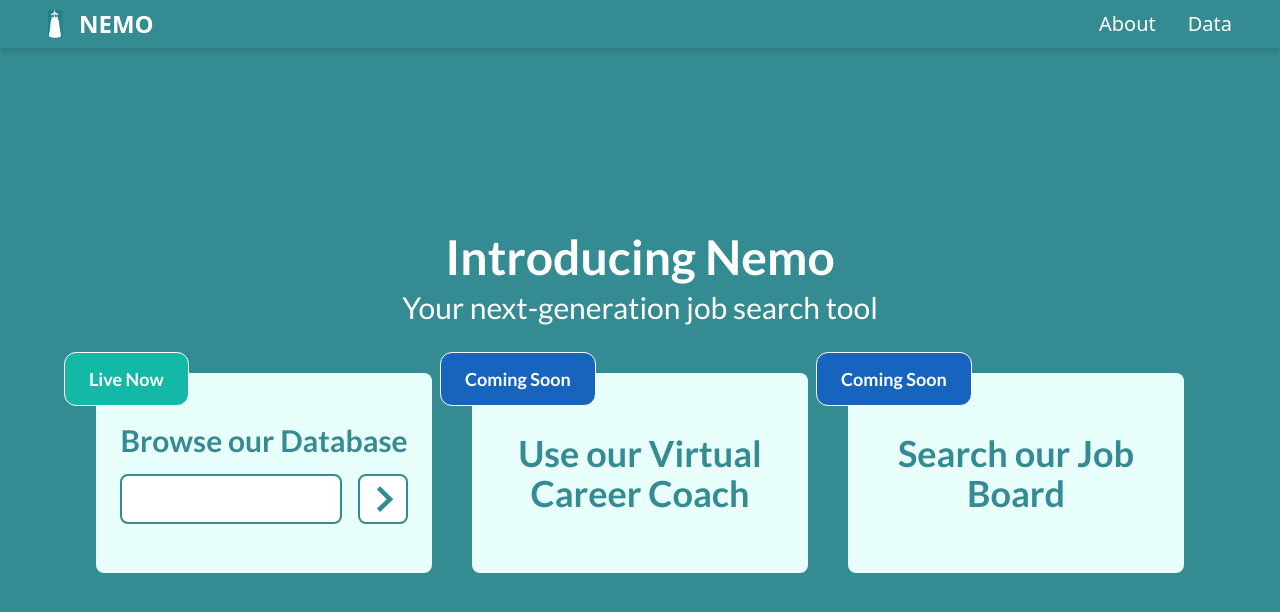
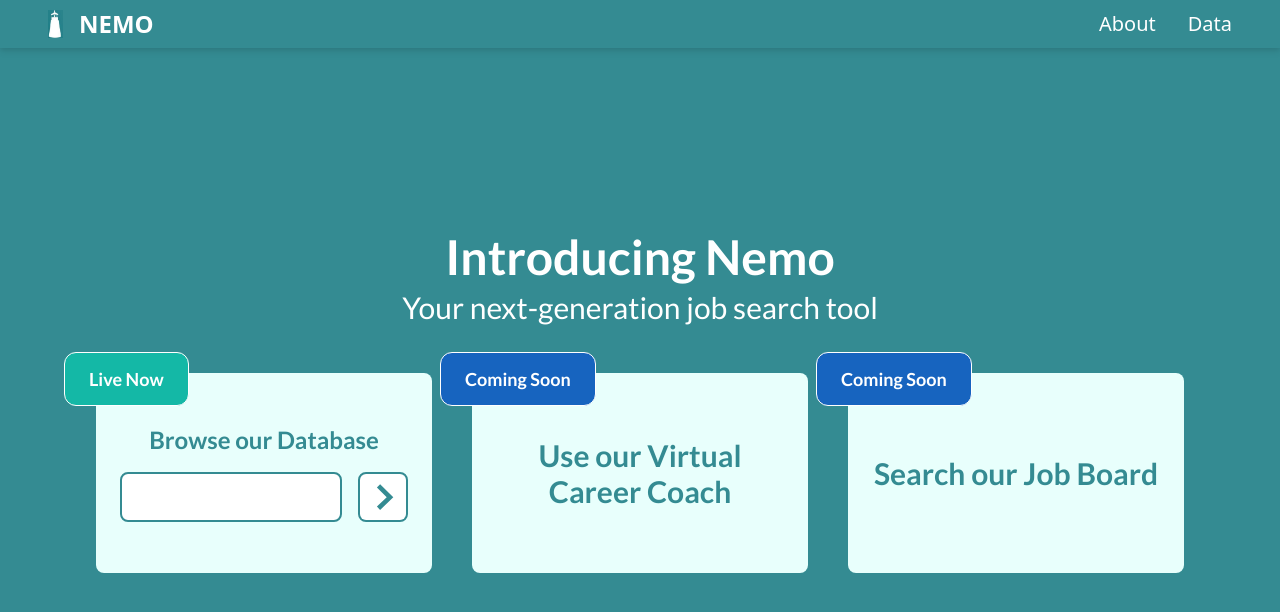
Before and after one commit to BlueMath-Warriors/nemo-app, a Next.js app: page / in a window 1280 px wide. Shown: the top 612 px of the page. Built offline with nearby package versions, Linux system fonts and the light colour scheme.

Commit message:
reduced font sizes of cards on main page

```diff
--- a/pages/index.js
+++ b/pages/index.js
@@ -38,7 +38,7 @@ export default function Home() {
         <div className="flex flex-col md:flex-row gap-10 items-center justify-center px-8">
           <div className="relative flex flex-col justify-center items-center px-6 bg-nemo-blue-light gap-4 w-full md:w-[30%] h-[200px] rounded-lg">
             <StatusTag text={"Live Now"} variant={"teal"} />
-            <h2 className="text-2xl lg:text-2xl xl:text-3xl font-bold text-nemo-dark text-center">
+            <h2 className="text-2xl md:text-xl lg:text-xl xl:text-2xl font-bold text-nemo-dark text-center">
               Browse our Database
             </h2>
             <Search />
@@ -46,14 +46,14 @@ export default function Home() {
           <div className="relative flex justify-center items-center px-6 bg-nemo-blue-light w-full md:w-[30%] h-[200px] text-center rounded-lg">
             <StatusTag text={"Coming Soon"} variant={"blue"} />
 
-            <p className="text-nemo-dark font-bold text-2xl lg:text-3xl xl:text-4xl cursor-pointer">
+            <p className="text-nemo-dark font-bold text-3xl md:text-xl lg:text-2xl xl:text-3xl cursor-pointer">
               Use our Virtual Career Coach
             </p>
           </div>
           <div className="relative flex justify-center items-center px-6 bg-nemo-blue-light w-full md:w-[30%] h-[200px] text-center rounded-lg ">
             <StatusTag text={"Coming Soon"} variant={"blue"} />
 
-            <p className="text-nemo-dark font-bold text-2xl lg:text-3xl xl:text-4xl cursor-pointer">
+            <p className="text-nemo-dark font-bold text-3xl md:text-xl lg:text-2xl xl:text-3xl cursor-pointer">
               Search our Job Board
             </p>
           </div>
```
